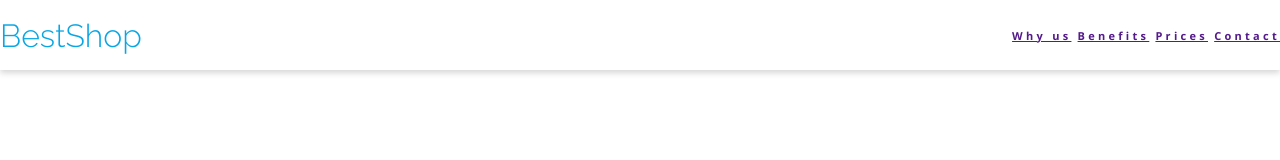
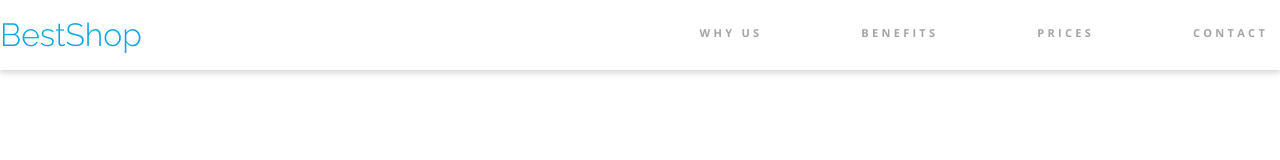
Before and after one commit to gumaty/bestshop, a plain HTML site: page index.html in a window 1280 px wide. Drawn offline with nearby package versions, Linux system fonts and the light colour scheme.

Commit message:
header styling

```diff
--- a/src/css/styles.css
+++ b/src/css/styles.css
@@ -26,7 +26,6 @@ html, body {
 
 .box {
     background-color: var(--white);
-    padding: 1.03125rem 0;
     box-sizing: border-box;
     box-shadow: 0 0.1875rem 0.375rem var(--gray-2);
 }
@@ -49,14 +48,27 @@ html, body {
     color: var(--blue-dark);
     text-decoration: none;
 }
-.header__menu {
+.header__menu {}
+
+.menu__item {
+    display: inline-block;
+    box-sizing: border-box;
+    border-bottom: 0.25rem solid var(--white);
+    padding: 1.5625rem 0.7468rem;
+    margin-top: 0.0625rem;
+    margin-left: 4.44375rem;
+    text-decoration: none;
+    color: var(--gray-3);
     text-align: center;
-    font-family: 'Open Sans';
-    font: normal normal bold 11px/15px Open Sans;
-    letter-spacing: 3.28px;
-    color: #A5A5A5;
+    font-size: 0.6875rem;
+    line-height: 1.36;
+    font-weight: 700;
+    font-family: 'Open Sans', sans-serif;
+    letter-spacing: 0.205rem;
+    text-transform: uppercase;
 }
 
-.menu__item {
-    color: ;
+.menu__item:hover {
+    color: var(--black);
+    border-bottom: 0.25rem solid var(--blue-dark);
 }
```
